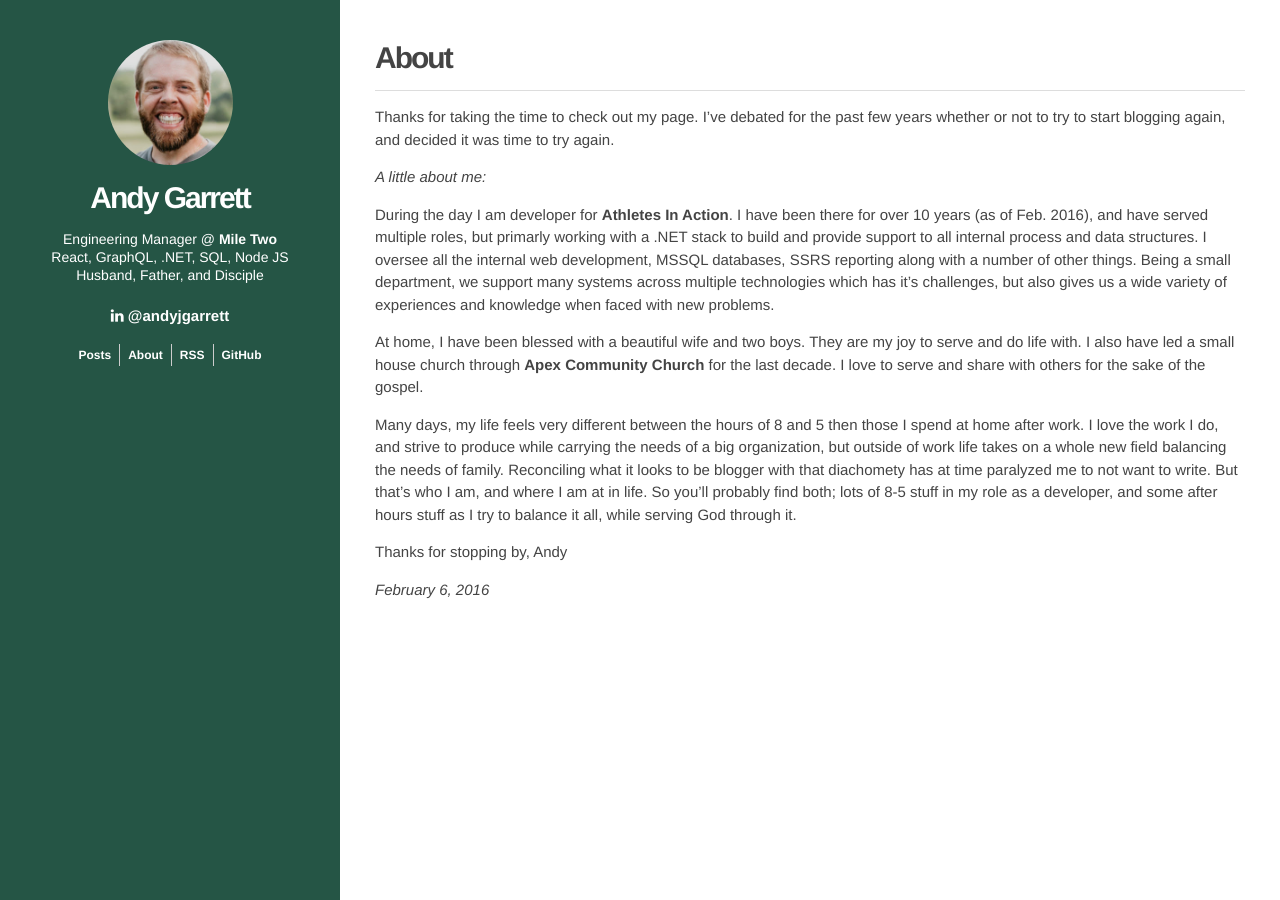
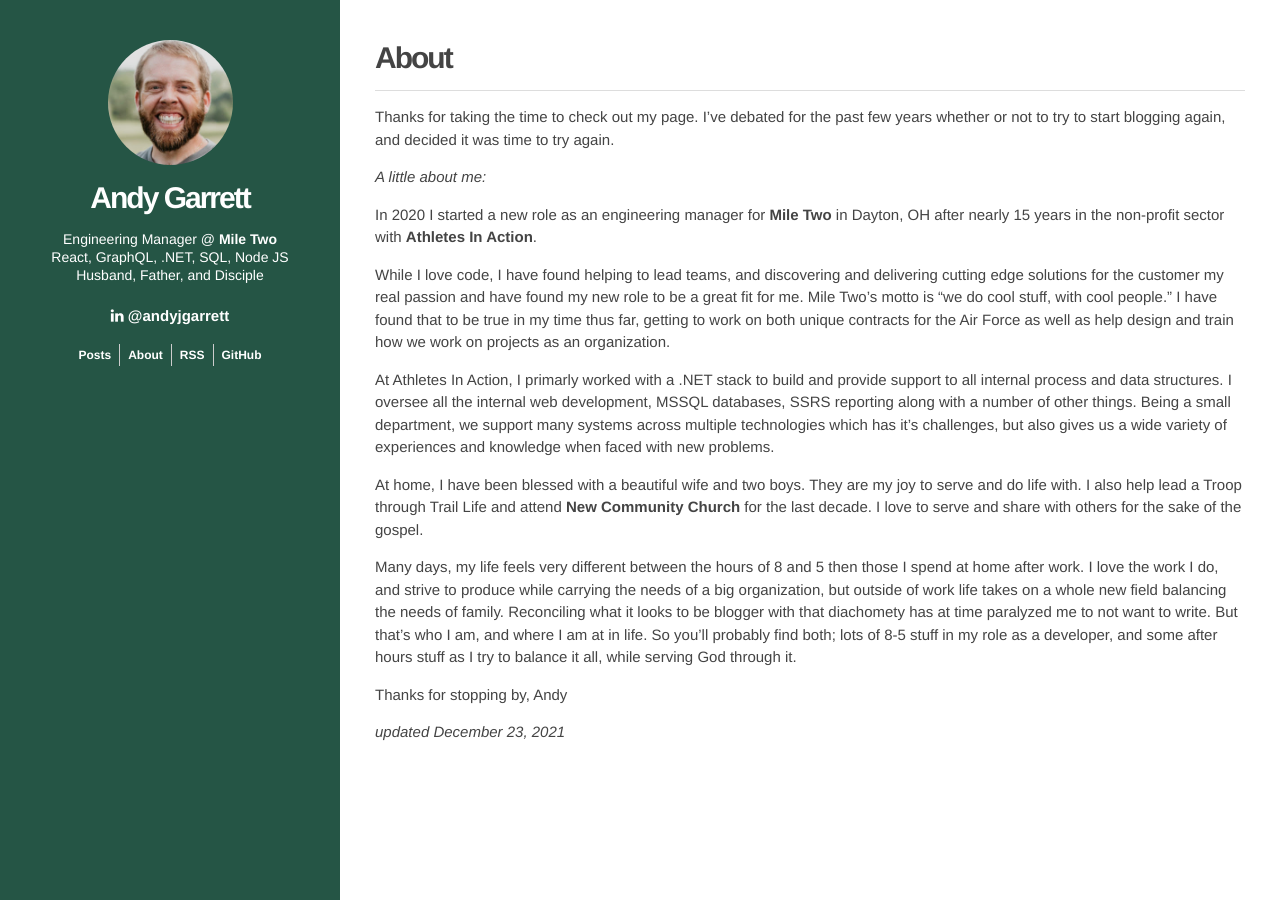
Before and after one commit to AJGarrett/ajgarrett.github.io, a Jekyll site: the page built from about.md, in a window 1280 px wide. Built offline with Jekyll 4.4.1, drawn with Linux system fonts in a browser that asks for light colours.

Commit message:
updated About

```diff
--- a/about.md
+++ b/about.md
@@ -7,13 +7,17 @@ Thanks for taking the time to check out my page.  I've debated for the past few
 
 <i>A little about me:</i>
 
-During the day I am developer for <a href="http://athletesinaction.org">Athletes In Action</a>.  I have been there for over 10 years (as of Feb. 2016), and have served multiple roles, but primarly working with a .NET stack to build and provide support to all internal process and data structures.  I oversee all the internal web development, MSSQL databases, SSRS reporting along with a number of other things.  Being a small department, we support many systems across multiple technologies which has it's challenges, but also gives us a wide variety of experiences and knowledge when faced with new problems.
+In 2020 I started a new role as an engineering manager for <a href="http://miletwo.us">Mile Two</a> in Dayton, OH after nearly 15 years in the non-profit sector with <a href="http://athletesinaction.org">Athletes In Action</a>.
 
-At home, I have been blessed with a beautiful wife and two boys.  They are my joy to serve and do life with.  I also have led a small house church through <a href="http://www.apexcommunity.org">Apex Community Church</a> for the last decade.   I love to serve and share with others for the sake of the gospel.
+While I love code, I have found helping to lead teams, and discovering and delivering cutting edge solutions for the customer my real passion and have found my new role to be a great fit for me.  Mile Two's motto is "we do cool stuff, with cool people."  I have found that to be true in my time thus far, getting to work on both unique contracts for the Air Force as well as help design and train how we work on projects as an organization.
+
+At Athletes In Action, I primarly worked with a .NET stack to build and provide support to all internal process and data structures.  I oversee all the internal web development, MSSQL databases, SSRS reporting along with a number of other things.  Being a small department, we support many systems across multiple technologies which has it's challenges, but also gives us a wide variety of experiences and knowledge when faced with new problems.
+
+At home, I have been blessed with a beautiful wife and two boys.  They are my joy to serve and do life with.  I also help lead a Troop through Trail Life and attend <a href="http://www.newcommunity.family">New Community Church</a> for the last decade.   I love to serve and share with others for the sake of the gospel.
 
 Many days, my life feels very different between the hours of 8 and 5 then those I spend at home after work.  I love the work I do, and strive to produce while carrying the needs of a big organization, but outside of work life takes on a whole new field balancing the needs of family.  Reconciling what it looks to be blogger with that diachomety has at time paralyzed me to not want to write.  But that's who I am, and where I am at in life.   So you'll probably find both; lots of 8-5 stuff in my role as a developer, and some after hours stuff as I try to balance it all, while serving God through it.
 
 Thanks for stopping by,
 Andy
 
-<i>February 6, 2016</i>
+<i>updated December 23, 2021</i>
```
